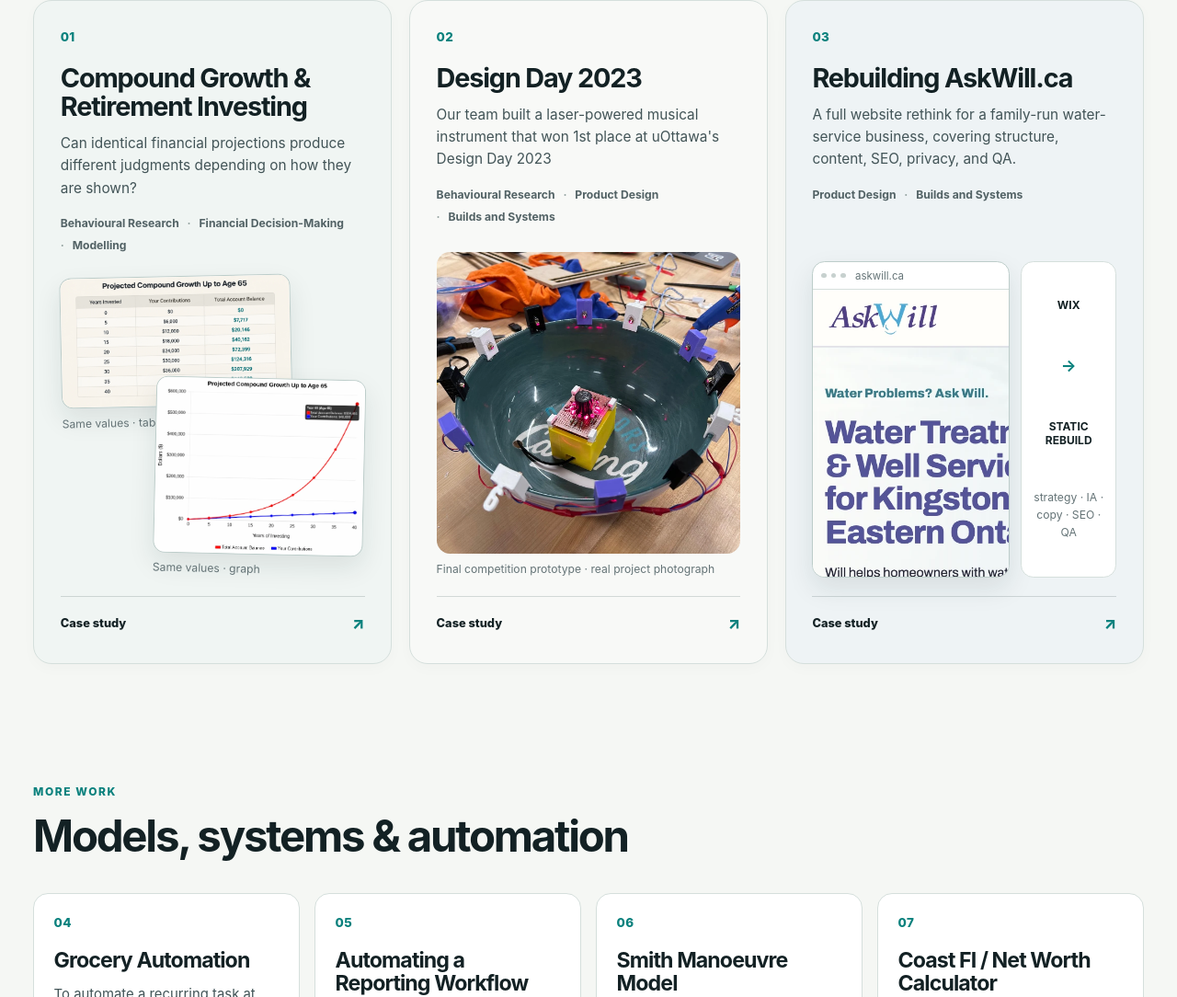
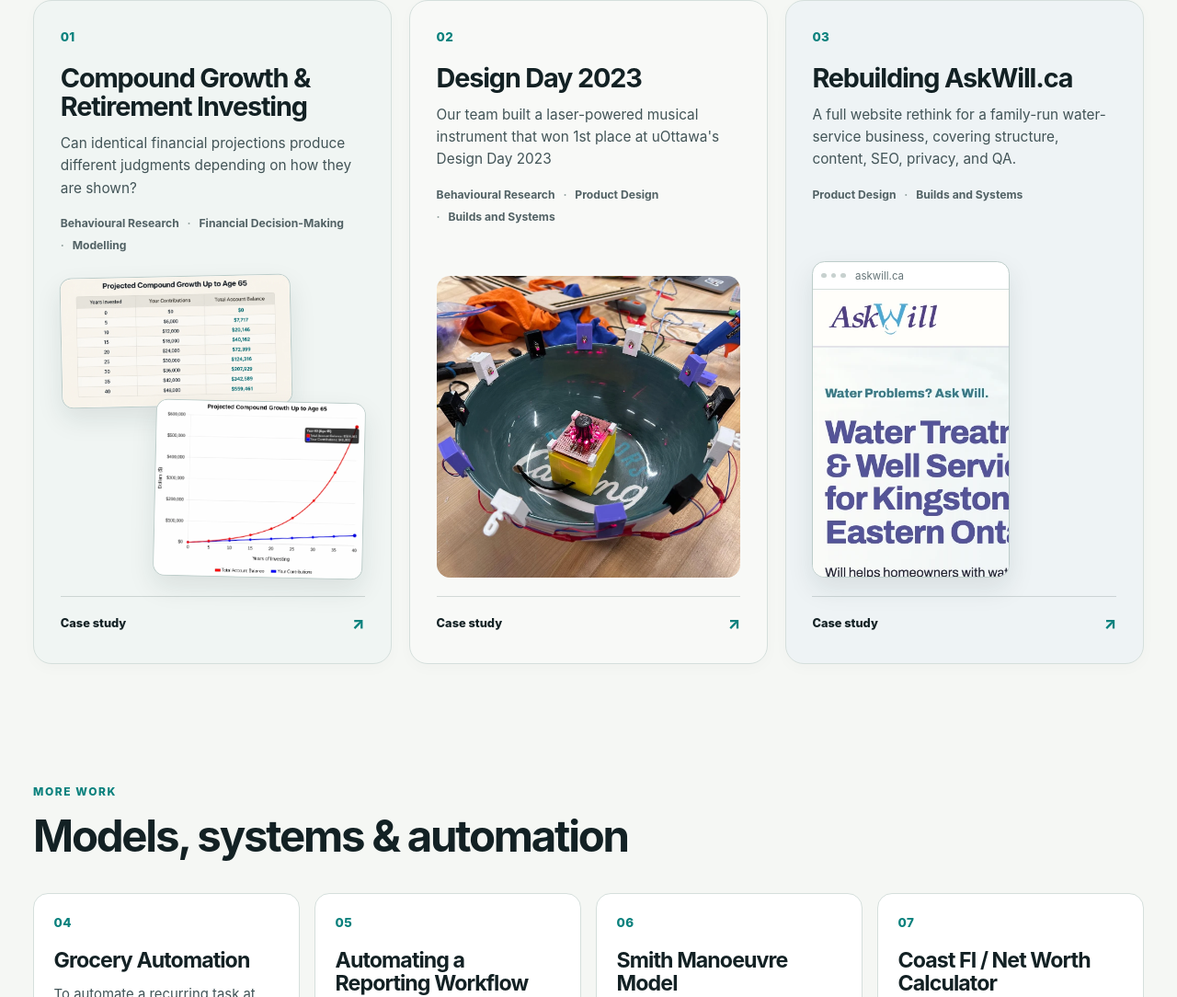
Before and after one commit to PHamilton8/parkerhamilton-ca, an Astro site: page / in a window 1280 px wide. Shown: the part 966-2050 px from the top of the page at 92% size. Built offline with nearby package versions, Linux system fonts and the light colour scheme; Astro itself is replaced by a stand-in of ours.

Commit message:
Remove locked-out homepage card copy

```diff
--- a/src/components/project/ProjectCardFeatured.astro
+++ b/src/components/project/ProjectCardFeatured.astro
@@ -7,7 +7,6 @@ const { project } = Astro.props;
 <article class="project-card featured-card" data-kind={project.mediaKind}>
   <div class="project-meta">
     <span class="project-number">{project.number}</span>
-    <span class="project-kicker">{project.kicker}</span>
   </div>
   <h3>{project.title}</h3>
   <p class="project-premise">{project.premise}</p>
@@ -17,27 +16,23 @@ const { project } = Astro.props;
       <div class="thesis-layered" aria-label="The same compound-growth projection shown as a numerical table and a line graph.">
         <figure class="table-figure">
           <img src="/assets/projects/compound-growth/table.webp" alt="Numerical table showing a 40-year compound-growth projection." loading="lazy" />
-          <figcaption>Same values · table</figcaption>
         </figure>
         <figure class="graph-figure">
           <img src="/assets/projects/compound-growth/graph.webp" alt="Line graph showing the same 40-year compound-growth projection." loading="lazy" />
-          <figcaption>Same values · graph</figcaption>
         </figure>
       </div>
     )}
     {project.mediaKind === 'design-day' && (
       <figure class="photo-frame">
         <img src="/assets/projects/design-day/final-circular-instrument.webp" alt="Circular light-based electronic musical instrument prototype on a workbench." loading="lazy" />
-        <figcaption>Final competition prototype · real project photograph</figcaption>
       </figure>
     )}
     {project.mediaKind === 'askwill' && (
-      <div class="askwill-composition" aria-label="AskWill mobile screenshot beside a concise rebuild architecture note.">
+      <div class="askwill-composition" aria-label="AskWill mobile screenshot.">
         <div class="browser-frame">
           <div class="browser-bar" aria-hidden="true"><i></i><i></i><i></i><span>askwill.ca</span></div>
           <img src="/assets/projects/askwill/home-mobile.webp" alt="AskWill mobile homepage screenshot." loading="lazy" />
         </div>
-        <div class="architecture-note" aria-hidden="true"><strong>WIX</strong><b>→</b><strong>STATIC<br />REBUILD</strong><span>strategy · IA · copy · SEO · QA</span></div>
       </div>
     )}
   </div>
```
